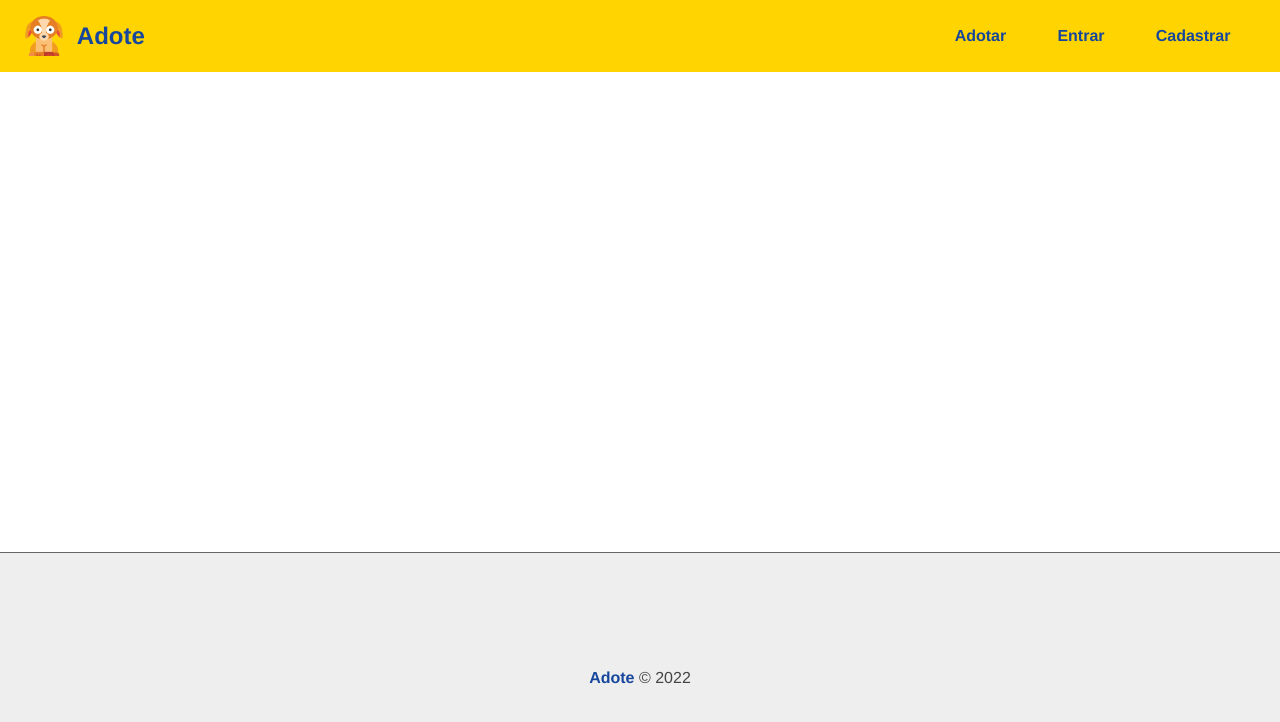
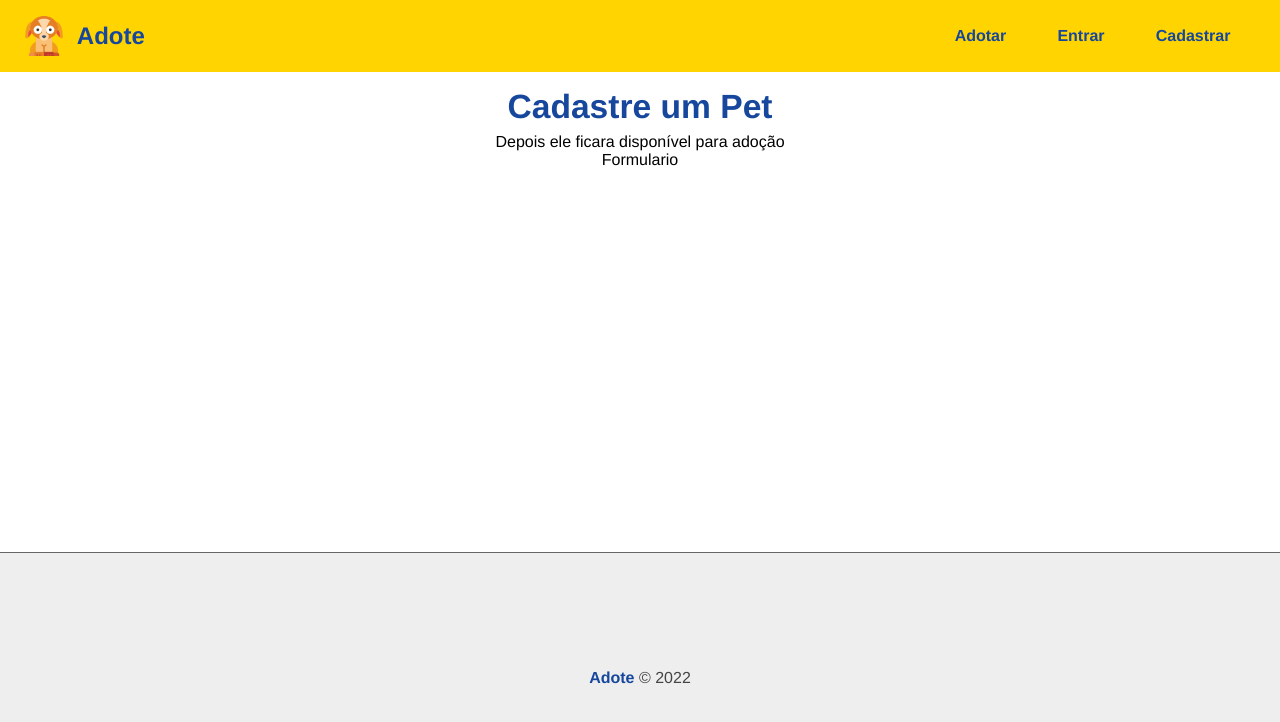
Before and after one commit to HenriqueTrigolo/Adote, a React (Create React App) app in the folder frontend/: page /pet/add in a window 1280 px wide. Shown: the top 722 px of the page. Built offline with nearby package versions, Linux system fonts and the light colour scheme.

Commit message:
criação da página de adição de pet

```diff
--- a/frontend/src/App.js
+++ b/frontend/src/App.js
@@ -12,6 +12,7 @@ import Register from './components/pages/Auth/Register'
 import Home from './components/pages/Home'
 import Profile from './components/pages/Users/Profile'
 import MyPets from './components/pages/Pets/MyPets'
+import AddPet from './components/pages/Pets/AddPet'
 
 /* Context */
 import {UserProvider} from './context/UserContext'
@@ -28,6 +29,7 @@ function App() {
                         <Route path="/register" element={<Register/>}/>
                         <Route path="/user/profile" element={<Profile/>}/>
                         <Route path="/pet/mypets" element={<MyPets/>}/>
+                        <Route path="/pet/add" element={<AddPet/>}/>
                         <Route path="/" element={<Home/>}/>
                     </Routes>
                 </Container>
--- /dev/null
+++ b/frontend/src/components/pages/Pets/AddPet.js
@@ -0,0 +1,23 @@
+import api from '../../../utils/api'
+
+import stylus from './AddPet.module.css'
+
+import {useState} from 'react'
+
+import {useHostory} from 'react-router-dom'
+
+import useFlashMessage from '../../../hooks/useFlashMessage'
+
+function AddPet(){
+    return(
+        <section className={stylus.addpet_header}>
+            <div>
+                <h1>Cadastre um Pet</h1>
+                <p>Depois ele ficara disponível para adoção</p>
+            </div>
+            <p>Formulario</p>
+        </section>
+    )
+}
+
+export default AddPet
--- /dev/null
+++ b/frontend/src/components/pages/Pets/AddPet.module.css
@@ -0,0 +1,8 @@
+.addpet_header{
+    text-align: center;
+    margin-bottom: 1.2em;
+}
+
+.addpet_header h1{
+    margin-bottom: 0.2em;
+}
```
